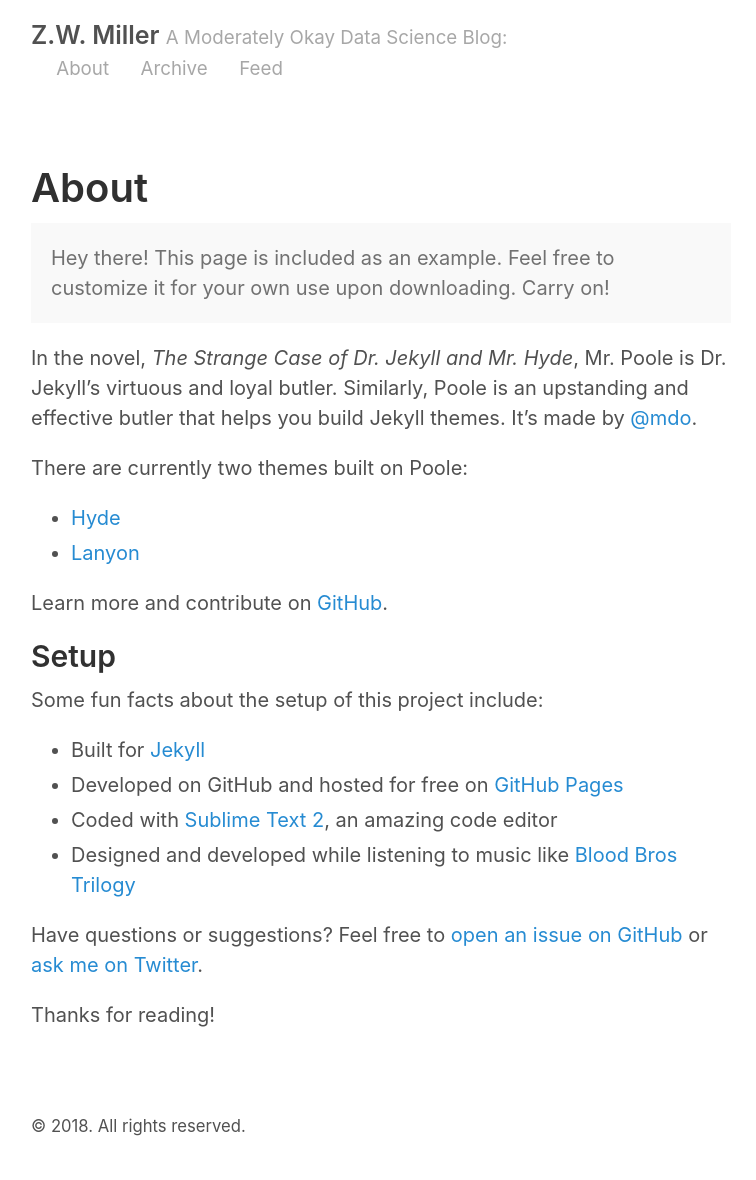
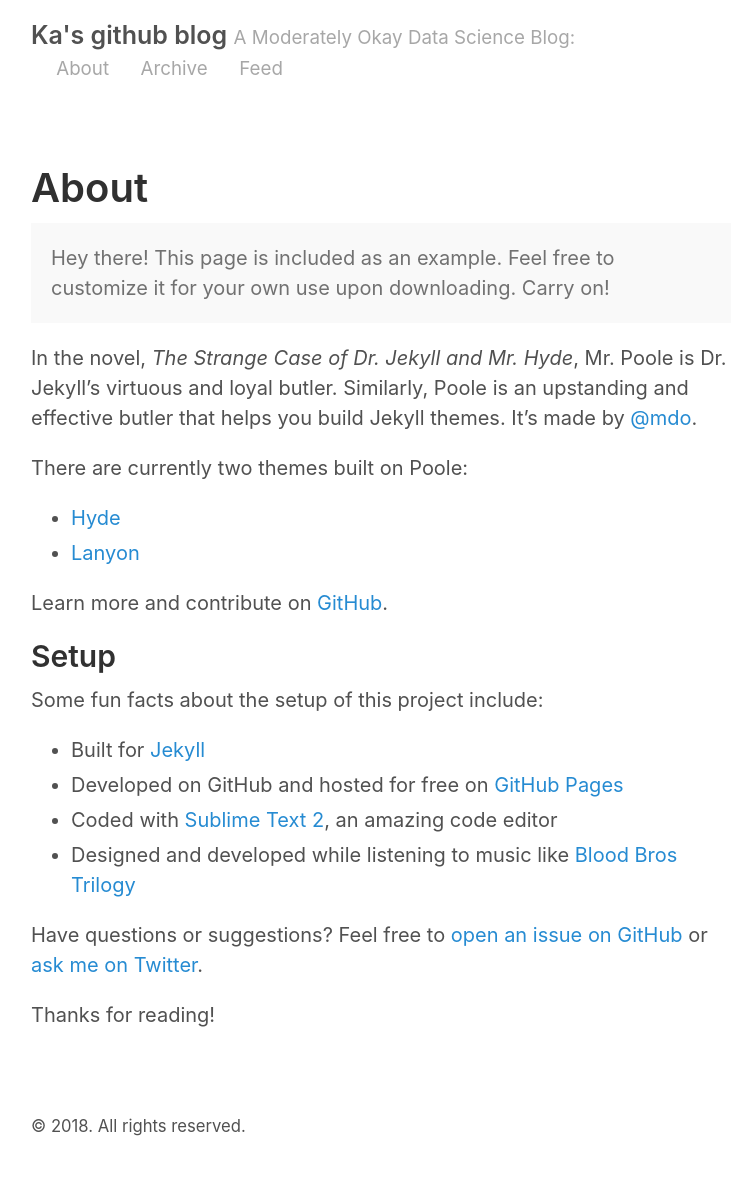
Before and after one commit to khsio/khsio.github.io, a Jekyll site: the page built from about.md, in a window 1280 px wide. Shown: the whole page, without its empty margins (259-1015 px from the left). Built offline with Jekyll 4.4.1, drawn with Linux system fonts in a browser that asks for light colours.

Commit message:
made changes to config

```diff
--- a/_config.yml
+++ b/_config.yml
@@ -2,9 +2,9 @@
 permalink:           pretty
 
 # Setup
-title:               Z.W. Miller
+title:               Ka's github blog
 tagline:             A Moderately Okay Data Science Blog
-url:                 http://zwmiller.com
+url:                 http://khsio.github.io/
 paginate:            2
 baseurl:             ""
 
@@ -17,14 +17,14 @@
 
 # About/contact
 author:
-  name:              Zach Miller
-  url:               https://twitter.com/zaglamir
-  email:             zach@thisismetis.com
+  name:              Ka Hou Sio
+  url:               https://www.linkedin.com/in/kahousio/
+  email:             kahousio@gmail.com
 
 # Custom vars
 version:             2.0.0
 github:
-  repo:              https://github.com/zwmiller
+  repo:              https://github.com/khsio
 
 # Gems
 gems:
```
